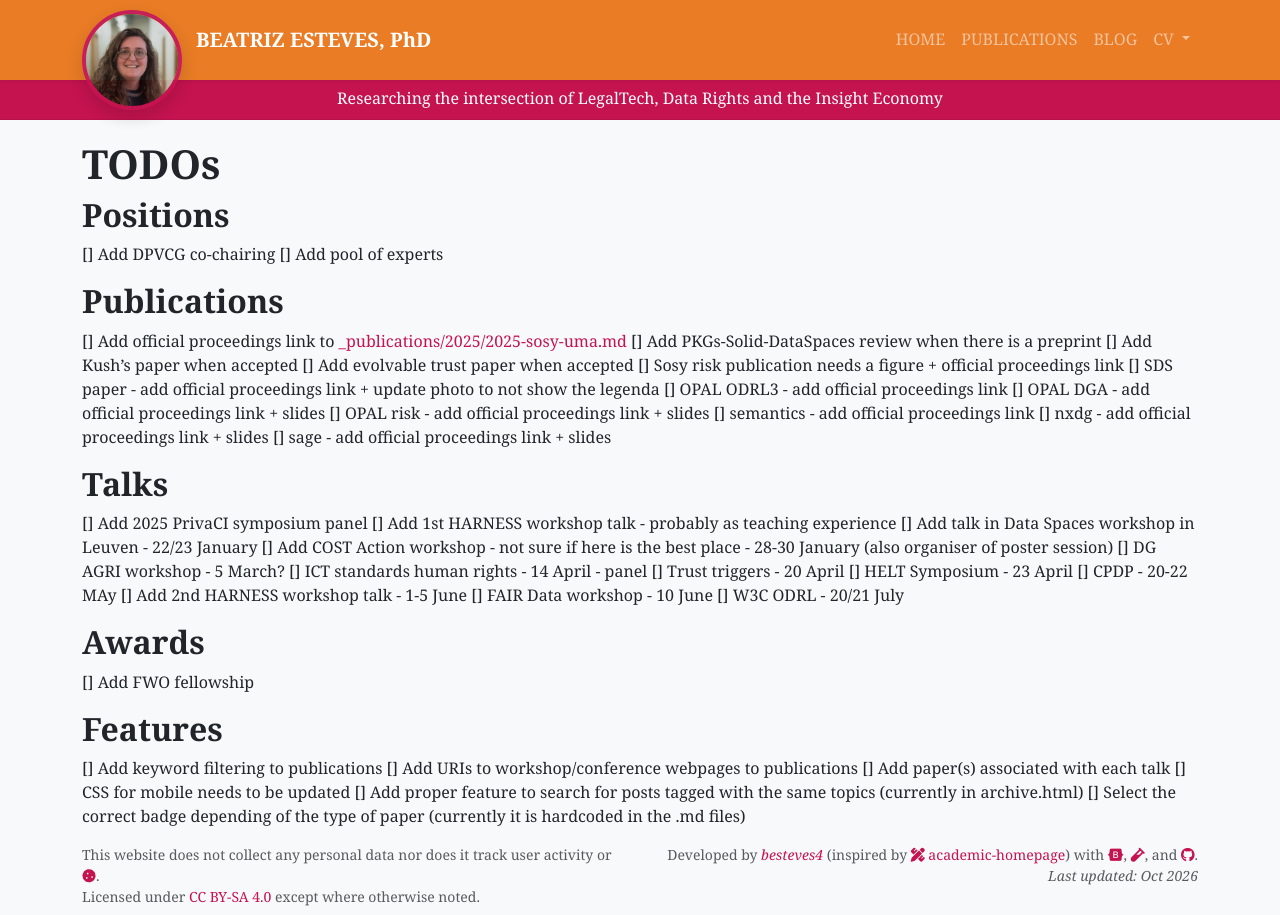
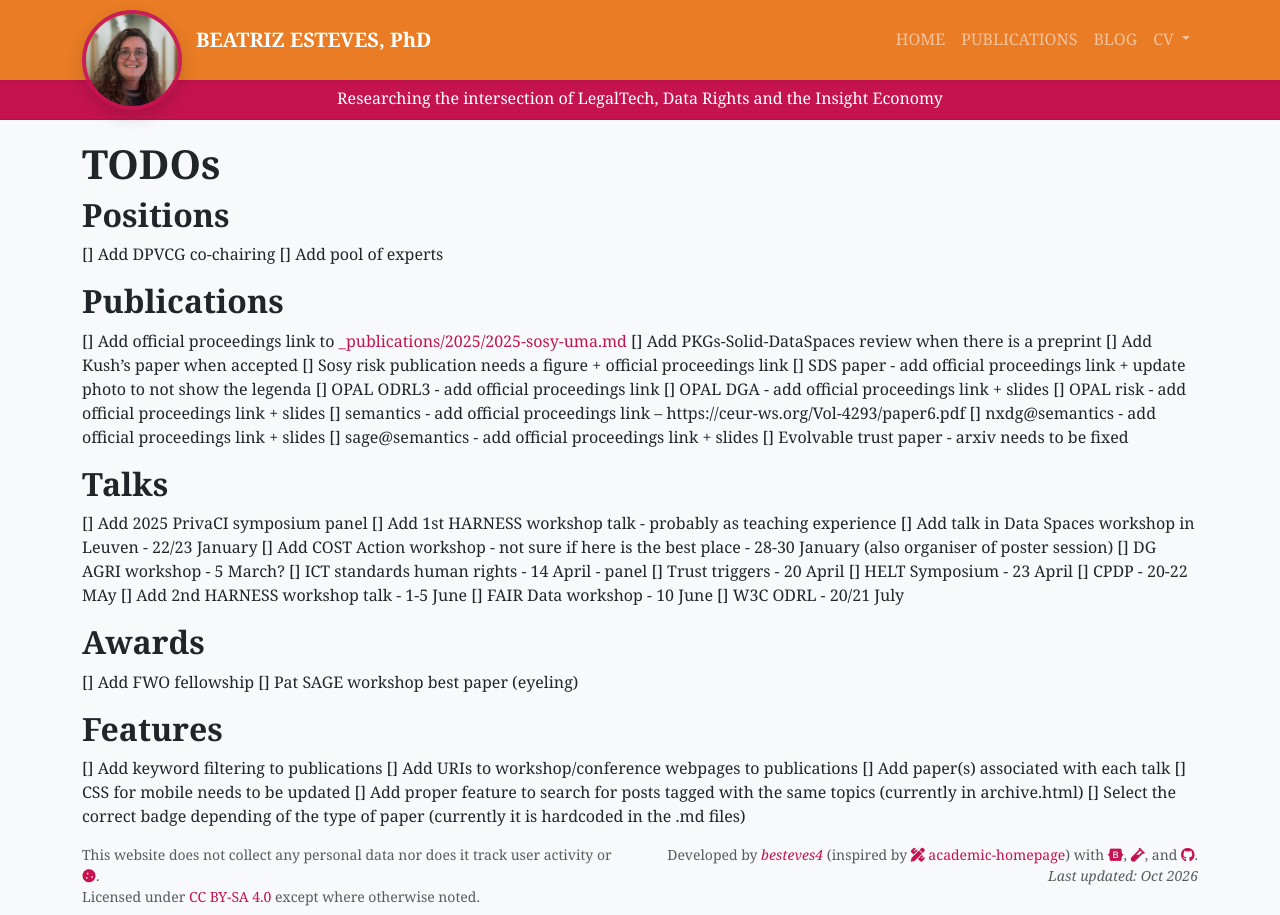
Before and after one commit to besteves4/besteves4.github.io, a Jekyll site: the page built from TODOS.md, in a window 1280 px wide. Built offline with Jekyll 4.4.1, drawn with Linux system fonts in a browser that asks for light colours; nearby versions of some CDN libraries; our own code applies the rules of GitHub Pages for plain Markdown files; a style sheet for code colours, icons or effects is not loaded.

```diff
--- a/TODOS.md
+++ b/TODOS.md
@@ -8,15 +8,15 @@
 [] Add official proceedings link to [_publications/2025/2025-sosy-uma.md](_publications/2025/2025-sosy-uma.md)
 [] Add PKGs-Solid-DataSpaces review when there is a preprint
 [] Add Kush's paper when accepted
-[] Add evolvable trust paper when accepted
 [] Sosy risk publication needs a figure + official proceedings link
 [] SDS paper - add official proceedings link + update photo to not show the legenda
 [] OPAL ODRL3 - add official proceedings link
 [] OPAL DGA - add official proceedings link + slides
 [] OPAL risk - add official proceedings link + slides
-[] semantics - add official proceedings link
-[] nxdg - add official proceedings link + slides
-[] sage - add official proceedings link + slides
+[] semantics - add official proceedings link -- https://ceur-ws.org/Vol-4293/paper6.pdf
+[] nxdg@semantics - add official proceedings link + slides
+[] sage@semantics - add official proceedings link + slides
+[] Evolvable trust paper - arxiv needs to be fixed
 
 ## Talks
 [] Add 2025 PrivaCI symposium panel
@@ -34,6 +34,7 @@
 
 ## Awards
 [] Add FWO fellowship
+[] Pat SAGE workshop best paper (eyeling)
 
 ## Features
 [] Add keyword filtering to publications
```
Also changed, not shown: _publications/2026/2026-evolvable-trust.md (renamed from _publications/2025/2025-evolvable-trust.md, +9 -9 lines).
